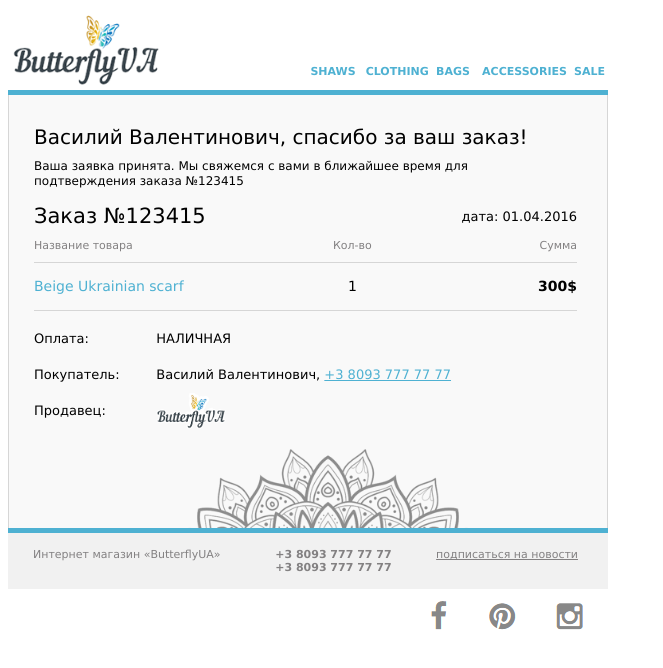
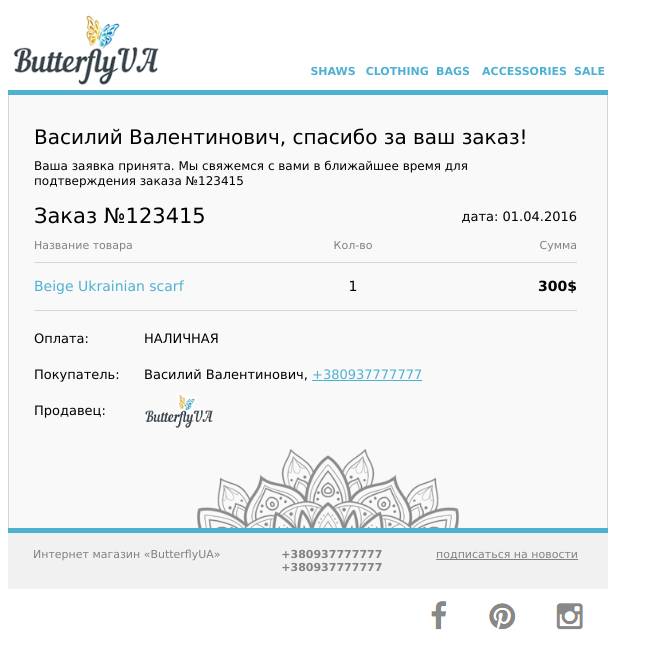
Before and after one commit to vladgalafm/MA_Task_2_Mail, a plain HTML site: page index.html in a window 1280 px wide. Shown: the whole page, without its empty margins (0-663 px from the left). Drawn offline with Linux system fonts and the light colour scheme.

Commit message:
24.10.2018 1:24

```diff
--- a/index.html
+++ b/index.html
@@ -4,12 +4,12 @@
     <meta http-equiv="Content-Type" content="text/html; charset=utf-8">
 </head>
 <body>
-<table width="600px" border="0" cellpadding="0" cellspacing="0" style="margin:0; padding:0;">
+<table width="600" border="0" cellpadding="0" cellspacing="0" style="margin:0; padding:0;">
     <tr>
         <td>
-            <table width="600px">
+            <table width="600">
                 <tr>
-                    <td width="50%">
+                    <td width="50%" style="min-width: 188px;">
                         <img src="https://raw.githubusercontent.com/vladgalafm/MA_Task_2_Mail/master/img/logo.png" alt="" border="0" width="150" style="display:block;">
                     </td>
                     <td align="right" style="vertical-align: bottom">
@@ -33,78 +33,78 @@
     </tr>
     <tr>
         <td>
-            <table width="600px" border="0" cellpadding="0" cellspacing="0" style="margin:0; padding:0; border-top: 5px solid #4eb1d2; background-color: #f9f9f9;">
+            <table width="600" border="0" cellpadding="0" cellspacing="0" style="margin:0; padding:0; border-top: 5px solid #4eb1d2; background-color: #f9f9f9;">
                 <tr>
-                    <td width="100%" style="border-left: 1px solid #d6d6d6; border-right: 1px solid #d6d6d6; padding: 30px 30px 9px 25px;">
+                    <td width="600" style="border-left: 1px solid #d6d6d6; border-right: 1px solid #d6d6d6; padding: 30px 30px 9px 25px;">
                         <span style="color: #000000; font: 20px Verdana, sans-serif; line-height: 25px; -webkit-text-size-adjust:none; display: block;">Василий  Валентинович, спасибо за ваш заказ!</span>
                     </td>
                 </tr>
                 <tr>
-                    <td style="padding: 0 100px 0 25px; border-left: 1px solid #d6d6d6; border-right: 1px solid #d6d6d6;">
+                    <td width="600" style="padding: 0 100px 0 25px; border-left: 1px solid #d6d6d6; border-right: 1px solid #d6d6d6;">
                         <span style="color: #000000; font: 12px Verdana, sans-serif; line-height: 15px; -webkit-text-size-adjust:none; display: block;">Ваша заявка принята. Мы свяжемся с вами в ближайшее время для подтверждения заказа №123415</span>
                     </td>
                 </tr>
                 <tr>
-                    <td>
-                        <table width="100%" border="0" cellpadding="0" cellspacing="0" style="margin:0; padding: 15px 30px 0 25px;  border-left: 1px solid #d6d6d6; border-right: 1px solid #d6d6d6;">
+                    <td style="padding: 0 30px 0 25px; border-left: 1px solid #d6d6d6; border-right: 1px solid #d6d6d6;">
+                        <table width="543" border="0" cellpadding="0" cellspacing="0" style="margin: 0; padding: 0;">
                             <tr>
-                                <td align="left">
-                                    <span style="color: #000000; font: 21px Verdana, sans-serif; line-height: 25px; -webkit-text-size-adjust:none; display: block;">Заказ №123415</span>
+                                <td width="291" align="left" style="padding-top: 15px;">
+                                    <span style="min-width: 210px; color: #000000; font: 21px Verdana, sans-serif; line-height: 25px; -webkit-text-size-adjust:none; display: block;">Заказ №123415</span>
                                 </td>
-                                <td></td>
-                                <td align="right">
-                                    <span style="color: #000000; font: 13px Verdana, sans-serif; line-height: 25px; -webkit-text-size-adjust:none; display: block;">дата: 01.04.2016</span>
+                                <td width="56" style="padding-top: 15px;"></td>
+                                <td width="196" align="right" style="padding-top: 15px;">
+                                    <span style="min-width: 140px; color: #000000; font: 13px Verdana, sans-serif; line-height: 25px; -webkit-text-size-adjust:none; display: block;">дата: 01.04.2016</span>
                                 </td>
                             </tr>
                             <tr>
-                                <td align="left" style="padding: 10px 0; border-bottom: 1px solid #d6d6d6;">
-                                    <span style="color: #838182; font: 11px Verdana, sans-serif; line-height: 13px; -webkit-text-size-adjust:none; display: block;">Название товара</span>
+                                <td width="291" align="left" style="padding: 10px 0; border-bottom: 1px solid #d6d6d6;">
+                                    <span style="min-width: 210px; color: #838182; font: 11px Verdana, sans-serif; line-height: 13px; -webkit-text-size-adjust:none; display: block;">Название товара</span>
                                 </td>
-                                <td align="center" style="padding: 10px 0; border-bottom: 1px solid #d6d6d6;">
+                                <td width="56" align="center" style="padding: 10px 0; border-bottom: 1px solid #d6d6d6;">
                                     <span style="color: #838182; font: 11px Verdana, sans-serif; line-height: 13px; -webkit-text-size-adjust:none; display: block;">Кол-во</span>
                                 </td>
-                                <td align="right" style="padding: 10px 0; border-bottom: 1px solid #d6d6d6;">
-                                    <span style="color: #838182; font: 11px Verdana, sans-serif; line-height: 13px; -webkit-text-size-adjust:none; display: block;">Сумма</span>
+                                <td width="196" align="right" style="padding: 10px 0; border-bottom: 1px solid #d6d6d6;">
+                                    <span style="min-width: 140px; color: #838182; font: 11px Verdana, sans-serif; line-height: 13px; -webkit-text-size-adjust:none; display: block;">Сумма</span>
                                 </td>
                             </tr>
                             <tr>
-                                <td align="left" style="padding: 15px 0; border-bottom: 1px solid #d6d6d6;">
-                                    <span style="color: #4eb1d2; font: 14px Verdana, sans-serif; line-height: 17px; -webkit-text-size-adjust:none; display: block;">Beige Ukrainian scarf</span>
+                                <td width="291" align="left" style="padding: 15px 0; border-bottom: 1px solid #d6d6d6;">
+                                    <span style="min-width: 210px; color: #4eb1d2; font: 14px Verdana, sans-serif; line-height: 17px; -webkit-text-size-adjust:none; display: block;">Beige Ukrainian scarf</span>
                                 </td>
-                                <td align="center" style="padding: 15px 0; border-bottom: 1px solid #d6d6d6;">
+                                <td width="56" align="center" style="padding: 15px 0; border-bottom: 1px solid #d6d6d6;">
                                     <span style="color: #000000; font: 14px Verdana, sans-serif; line-height: 17px; -webkit-text-size-adjust:none; display: block;">1</span>
                                 </td>
-                                <td align="right" style="padding: 15px 0; border-bottom: 1px solid #d6d6d6;">
-                                    <span style="color: #000000; font: 14px Verdana, sans-serif; line-height: 17px; -webkit-text-size-adjust:none; display: block;"><b>300$</b></span>
+                                <td width="196" align="right" style="padding: 15px 0; border-bottom: 1px solid #d6d6d6;">
+                                    <span style="min-width: 140px; color: #000000; font: 14px Verdana, sans-serif; line-height: 17px; -webkit-text-size-adjust:none; display: block;"><b>300$</b></span>
                                 </td>
                             </tr>
                         </table>
                     </td>
                 </tr>
                 <tr>
-                    <td>
-                        <table width="100%" border="0" cellpadding="0" cellspacing="0" style="margin:0; padding: 10px 30px 20px 25px;  border-left: 1px solid #d6d6d6; border-right: 1px solid #d6d6d6;">
+                    <td style="padding: 0 30px 0 25px; border-left: 1px solid #d6d6d6; border-right: 1px solid #d6d6d6;">
+                        <table width="543" border="0" cellpadding="0" cellspacing="0" style="margin:0; padding:0;">
                             <tr>
-                                <td align="left" style="padding: 10px 0;">
-                                    <span style="color: #000000; font: 13px Verdana, sans-serif; line-height: 16px; -webkit-text-size-adjust:none; display: block;">Оплата:</span>
+                                <td width="110" align="left" style="padding: 20px 0 10px 0;">
+                                    <span style="min-width: 100px; color: #000000; font: 13px Verdana, sans-serif; line-height: 16px; -webkit-text-size-adjust:none; display: block;">Оплата:</span>
                                 </td>
-                                <td align="left" style="padding: 10px 0;">
+                                <td align="left" style="padding: 20px 0 10px 0;">
                                     <span style="color: #000000; font: 13px Verdana, sans-serif; line-height: 16px; -webkit-text-size-adjust:none; display: block;">НАЛИЧНАЯ</span>
                                 </td>
                             </tr>
                             <tr>
-                                <td align="left" style="padding: 10px 0;">
-                                    <span style="color: #000000; font: 13px Verdana, sans-serif; line-height: 16px; -webkit-text-size-adjust:none; display: block;">Покупатель:</span>
+                                <td width="110" align="left" style="padding: 10px 0 10px 0;">
+                                    <span style="min-width: 100px; color: #000000; font: 13px Verdana, sans-serif; line-height: 16px; -webkit-text-size-adjust:none; display: block;">Покупатель:</span>
                                 </td>
-                                <td align="left" style="padding: 10px 0;">
-                                    <span style="font: 13px Verdana, sans-serif; line-height: 16px; -webkit-text-size-adjust:none; display: block;">Василий Валентинович, <a href="tel:093 777 77 77" value="+380937777777" style="color: #4eb1d2;">+3 8093 777 77 77</a></span>
+                                <td align="left" style="padding: 10px 0 10px 0;">
+                                    <span style="font: 13px Verdana, sans-serif; line-height: 16px; -webkit-text-size-adjust:none; display: block;">Василий Валентинович, <a href="tel:093 777 77 77" value="+380937777777" style="color: #4eb1d2;">+380937777777</a></span>
                                 </td>
                             </tr>
                             <tr>
-                                <td align="left">
-                                    <span style="color: #000000; font: 13px Verdana, sans-serif; line-height: 16px; -webkit-text-size-adjust:none; display: block;">Продавец:</span>
+                                <td width="110" align="left" style="padding: 0 0 20px 0;">
+                                    <span style="min-width: 100px; color: #000000; font: 13px Verdana, sans-serif; line-height: 16px; -webkit-text-size-adjust:none; display: block;">Продавец:</span>
                                 </td>
-                                <td align="left">
+                                <td align="left" style="padding: 0 0 20px 0;">
                                     <img src="https://raw.githubusercontent.com/vladgalafm/MA_Task_2_Mail/master/img/logo.png" alt="" border="0" width="70" style="display:block;">
                                 </td>
                             </tr>
@@ -118,24 +118,18 @@
                 </tr>
                 <tr>
                     <td>
-                        <table width="100%" border="0" cellpadding="0" cellspacing="0" style="margin:0; padding: 15px 30px 15px 25px; border-top: 5px solid #4eb1d2; background-color: #f1f1f1;">
+                        <table width="600" border="0" cellpadding="0" cellspacing="0" style="margin:0; padding:0; border-top: 5px solid #4eb1d2; background-color: #f1f1f1;">
                             <tr>
-                                <td>
+                                <td style="padding: 15px 0 15px 25px; vertical-align: top">
                                     <span style="color: #838182; font: 11px Verdana, sans-serif; line-height: 13px; -webkit-text-size-adjust:none; display: block;">Интернет магазин «ButterflyUA»</span>
                                 </td>
-                                <td align="center">
-                                    <span style="text-decoration: none; color: #838182; font: 11px Verdana, sans-serif; line-height: 13px; -webkit-text-size-adjust:none; display: block;"><b>+3 8093 777 77 77</b></span>
+                                <td width="150" align="center" style="padding: 15px 0; vertical-align: top;">
+                                    <span style="text-decoration: none; color: #838182; font: 11px Verdana, sans-serif; line-height: 13px; -webkit-text-size-adjust:none; display: block;"><b>+380937777777</b></span>
+                                    <span style="text-decoration: none; color: #838182; font: 11px Verdana, sans-serif; line-height: 13px; -webkit-text-size-adjust:none; display: block;"><b>+380937777777</b></span>
                                 </td>
-                                <td align="right">
+                                <td align="right" style="padding: 15px 30px 15px 0; vertical-align: top">
                                     <a href="#" style="color: #838182; font: 11px Verdana, sans-serif; line-height: 13px; -webkit-text-size-adjust:none; display: block;" target="_blank">подписаться на новости</a>
                                 </td>
-                            </tr>
-                            <tr>
-                                <td></td>
-                                <td align="center">
-                                    <span style="text-decoration: none; color: #838182; font: 11px Verdana, sans-serif; line-height: 13px; -webkit-text-size-adjust:none; display: block;"><b>+3 8093 777 77 77</b></span>
-                                </td>
-                                <td></td>
                             </tr>
                         </table>
                     </td>
```
Also changed, not shown: testing_mail/test_desktop/Lotus Notes 8 (Windows 7).jpg (deleted), testing_mail/test_desktop/Outlook 2010 (Windows 7).jpg (deleted), testing_mail/test_mobile/Nexus 5 (Android 5.1).png (deleted), testing_mail/test_mobile/iPhone 6+ Gmail (iOS 10).png (deleted), testing_mail/test_web/Gmail IE 11 (Windows 7).png (deleted), testing_mail_upd/test_desktop/Lotus Notes 8 (Windows 7).jpg (added), testing_mail_upd/test_desktop/Outlook 2010 (Windows 7).jpg (added), testing_mail_upd/test_desktop/Outlook 2016 (OSX 10.8).jpg (added), testing_mail_upd/test_desktop/Outlook 2016 (Windows 10).jpg (added), testing_mail_upd/test_mobile/Nexus 5 (Android 5.1).png (added), testing_mail_upd/test_mobile/Pixel Outlook (Android 7).png (added), testing_mail_upd/test_mobile/iPhone 6+ Gmail (iOS 10).png (added), testing_mail_upd/test_web/Gmail Chrome (Windows 7).png (added), testing_mail_upd/test_web/Gmail IE 11 (Windows 7).png (added), 2 more files.
